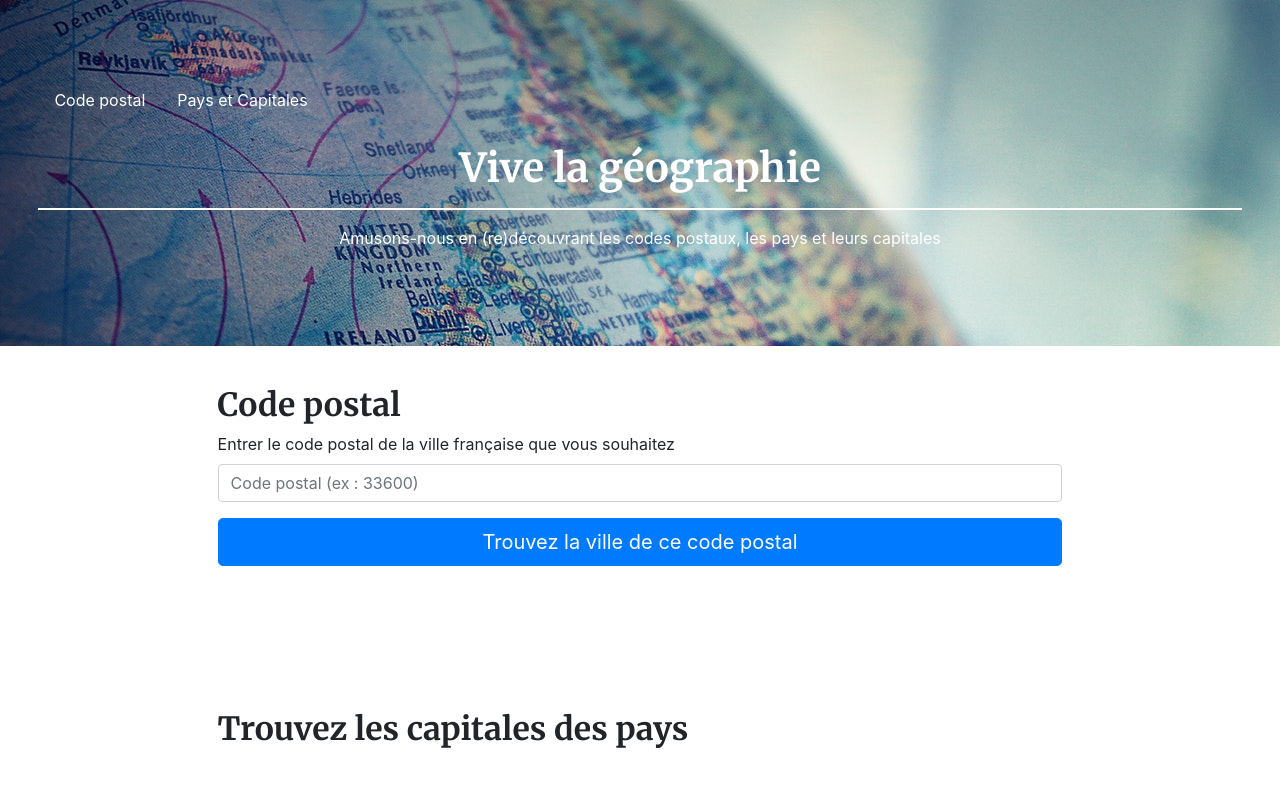
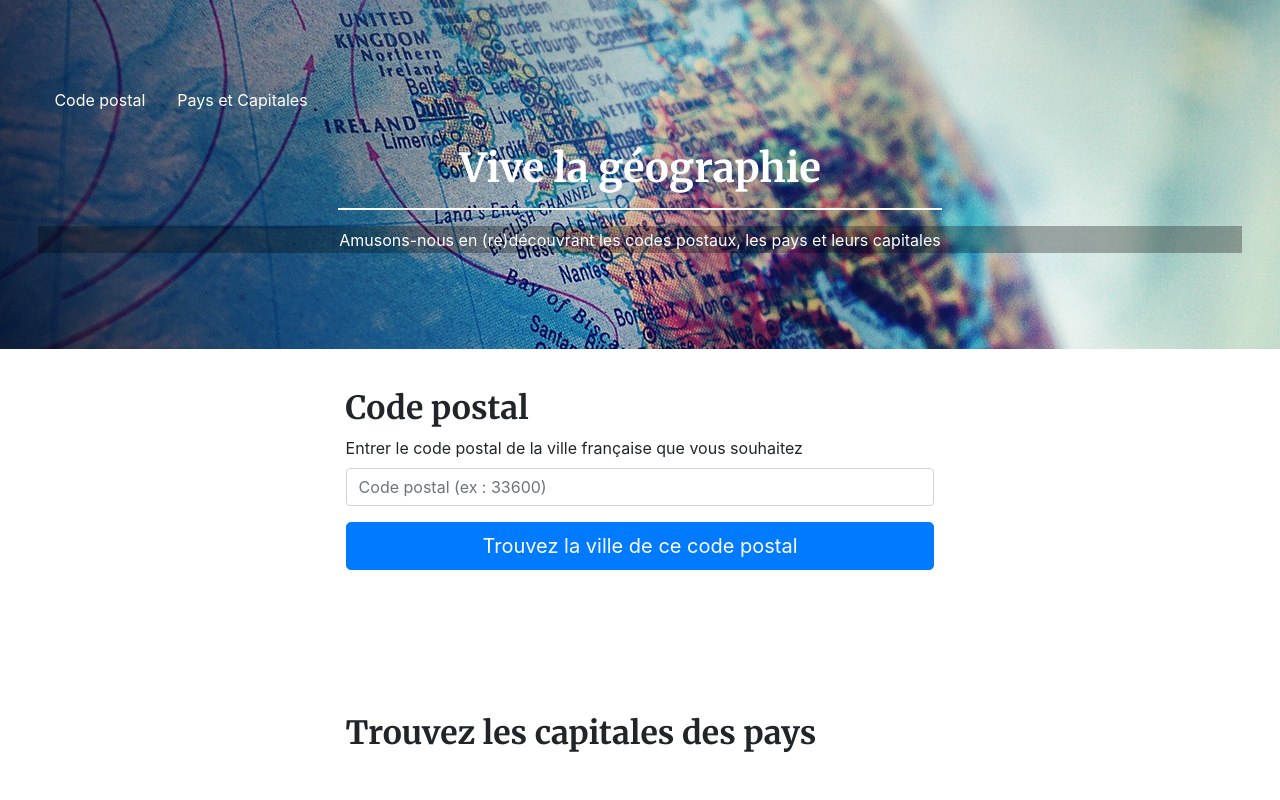
Before and after one commit to alice-sebego/geography-project, a plain HTML site: page index.html in a window 1280 px wide. Drawn offline with nearby package versions, Linux system fonts and the light colour scheme.

Commit message:
Graphic Interface user WIP

```diff
--- a/css/style.css
+++ b/css/style.css
@@ -1,11 +1,13 @@
 @import url('https://fonts.googleapis.com/css2?family=Merriweather:wght@700&display=swap');
 
+/* HEADER */
 header{
     width: 100%;
     margin:  0 auto;
     padding: 10vh 3vw;
     color: white;
-    background: no-repeat url(./../images/pexels-suzy-hazelwood-1098515.jpg) ;
+    background: url(./../images/pexels-suzy-hazelwood-1098515.jpg) no-repeat center center ;
+    background-size: cover;
 }
 
 header a, header a:hover, header a:active, header a:visited {
@@ -25,17 +27,23 @@ h1, header p, #result-city h3{
     text-align: center;
 }
 
+header p{
+    background-color: rgba(0, 0, 0, 0.3);
+    padding: 0.1em;
+}
+
 h1, h2, h3{
     font-family: 'Merriweather', serif;
 }
 
 hr{
     border: 1px solid white;
+    width: 50%;
 }
 
 .content{
     margin: auto;
-    width: 70%;
+    width: 50%;
     padding: 5vh 2vw;
 }
 
--- a/js/index.js
+++ b/js/index.js
@@ -39,7 +39,7 @@ $postal.addEventListener("submit", (e)=>{
             const textResult = document.createElement("p");
             textResult.innerHTML = `Le code postal <strong> ${Object.values(reponseData)[0]}</strong> correspond à la ville de <strong>${cityName}</strong> `;
 
-            resultCity.style.backgroundColor = "background-color: rgba(0, 0, 0, 0.2);"
+            resultCity.style.backgroundColor = "rgba(0, 0, 0, 0.2);"
             resultCity.prepend(h3Result);
             resultCity.appendChild(textResult);
 
```
Also changed, not shown: index.html (+1 -1 lines).
